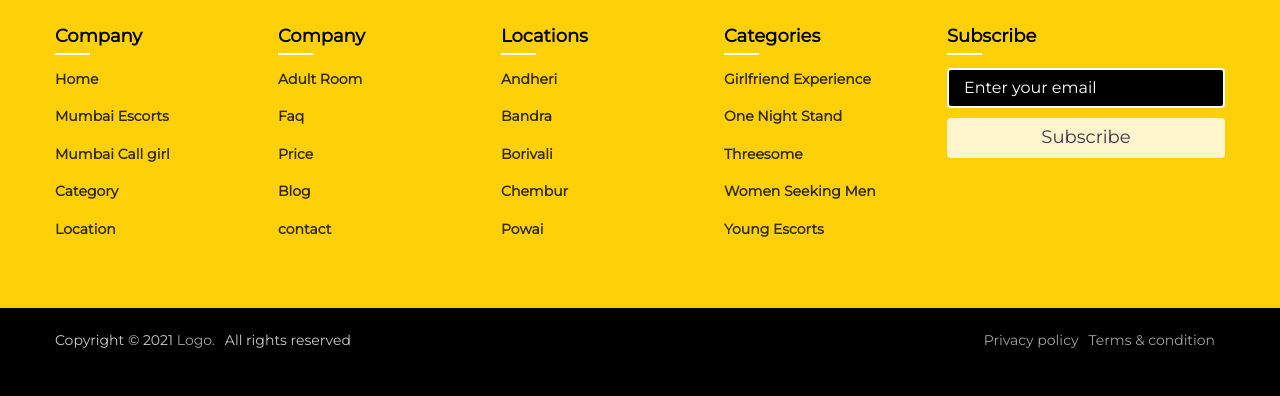
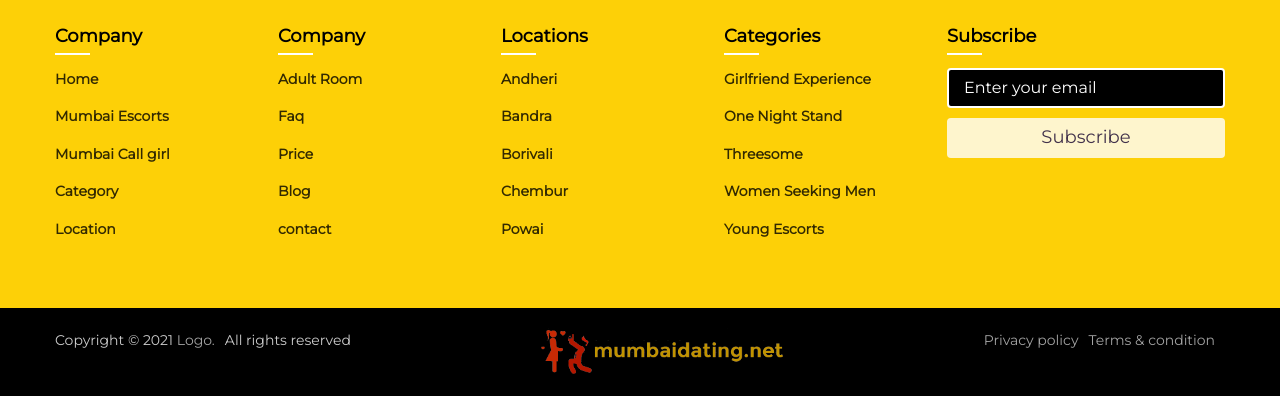
Before and after one commit to mumbaidating/mumbaidating, a Gatsby site: page /contact in a window 1280 px wide. Shown: the part 896-1292 px from the top of the page. Before the commit the page ends 1269 px from the top, so only its background shows below. Built offline with nearby package versions, Linux system fonts and the light colour scheme; Gatsby itself is replaced by a stand-in of ours.

Commit message:
logo added

```diff
--- a/src/components/Footer.js
+++ b/src/components/Footer.js
@@ -6,6 +6,7 @@ import { FaInstagram } from "react-icons/fa"
 import { FaLinkedinIn } from "react-icons/fa"
 import { AiFillYoutube } from "react-icons/ai"
 import { Link } from "gatsby"
+import { StaticImage } from "gatsby-plugin-image"
 
 const Footer = () => {
   return (
@@ -141,13 +142,22 @@ const Footer = () => {
               </ul>
             </div>
           </div>
+
           <div className="bottom-details">
             <div className="bottom_text">
               <span className="copyright_text">
                 Copyright © {new Date().getUTCFullYear()} <a href="#">Logo.</a>
                 All rights reserved
               </span>
-
+              <Link to="/">
+                <StaticImage
+                  src="../assets/images/mumbai-dating.png"
+                  alt="mumbai escorts"
+                  placeholder="blurred"
+                  layout="constrained"
+                  className="footer_logo"
+                />
+              </Link>
               <span className="policy_terms">
                 <Link to="/">Privacy policy</Link>
                 <Link to="/">Terms &amp; condition</Link>
@@ -161,6 +171,9 @@ const Footer = () => {
 }
 
 const Wrapper = styled.div`
+  .footer_logo {
+    width: 250px;
+  }
   footer {
     background: var(--footer-bg);
     width: 100%;
--- a/src/components/Navbar.js
+++ b/src/components/Navbar.js
@@ -12,7 +12,7 @@ const Navbar = () => {
         <div className="nav-header">
           <Link to="/">
             <StaticImage
-              src="../assets/images/logo.png"
+              src="../assets/images/mumbai-dating.png"
               alt="mumbai escorts"
               placeholder="blurred"
               layout="constrained"
```
Also changed, not shown: src/assets/images/mumbai-dating.png (added).
